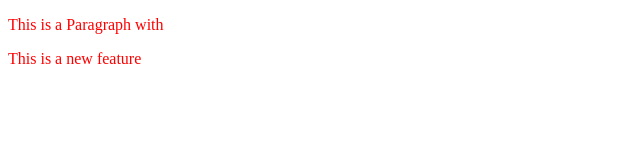
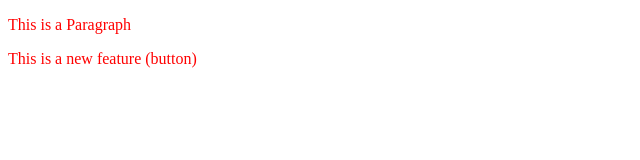
Before and after one commit to Anup-Coder19/localrepo, a plain HTML site: page index.html in a window 1280 px wide. Shown: the full height of the page, 0-640 px from the left. Drawn offline with Linux system fonts and the light colour scheme.

```diff
--- a/index.html
+++ b/index.html
@@ -7,7 +7,7 @@
     <link rel="stylesheet" href="style.css">
 </head>
 <body>
-    <P>This is a Paragraph with</P>
-    <p>This is a new feature</p>
+    <P>This is a Paragraph</P>
+    <p>This is a new feature (button)</p>
 </body>
 </html>
```
